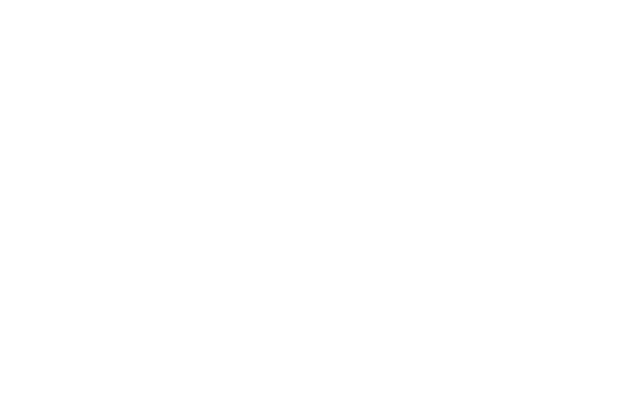
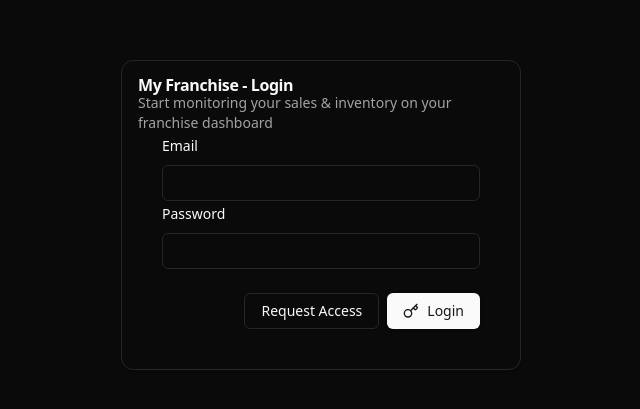
Before and after one commit to YasserCherfaoui/YCERP, a React (Vite) app: page /myFranchise/login in a window 1280 px wide. Before the commit this address had no page. Shown: the part 185-594 px from the top of the page, without its empty margins (319-959 px from the left). Built offline with nearby package versions, Linux system fonts and the light colour scheme.

Commit message:
My Franchise Auth Implemented

```diff
--- a/src/app/routes.tsx
+++ b/src/app/routes.tsx
@@ -1,3 +1,5 @@
+import FranchisePrivateRoute from "@/components/feature-specific/franchise-private-route";
+import FranchisePublicRoute from "@/components/feature-specific/franchise-public-route";
 import PrivateRoute from "@/components/feature-specific/private-route";
 import PublicRoute from "@/components/feature-specific/public-route";
 import CompanyLayout from "@/layouts/company-layout";
@@ -5,6 +7,7 @@
 import MainLayout from "@/layouts/main-layout";
 import LoginPage from "@/pages/auth/login-page";
 import RegisterPage from "@/pages/auth/register-page";
+import CompanyBillsPage from "@/pages/dashboard/company/company-bills-page";
 import CompanyControlPanelPage from "@/pages/dashboard/company/company-control-panel-page";
 import CompanyFranchisesPage from "@/pages/dashboard/company/company-franchises-page";
 import CompanyPage from "@/pages/dashboard/company/company-page";
@@ -12,6 +15,7 @@
 import WarehousePage from "@/pages/dashboard/company/warehouse-page";
 import DashboardPage from "@/pages/dashboard/dashboard-page";
 import MenuPage from "@/pages/dashboard/menu-page";
+import FranchiseLoginPage from "@/pages/franchise/auth/franchise-login-page";
 import HomePage from "@/pages/home-page";
 import { Route, Routes } from "react-router-dom";
 
@@ -25,17 +29,28 @@
           <Route path="/login" element={<LoginPage />} />
           <Route path="/register" element={<RegisterPage />} />
         </Route>
+        //! MY FRANCHISE ROUTES
+        <Route path={"/myFranchise"}>
+          <Route element={<FranchisePublicRoute />}>
+            <Route path="login" element={<FranchiseLoginPage />} />
+          </Route>
+          //! FRANCHISE PRIVATE ROUTES
+          <Route element={<FranchisePrivateRoute />}>
+            <Route index element={<></>} />
+          </Route>
+        </Route>
         //! WARNING: PRIVATE ROUTES
         <Route element={<PrivateRoute />}>
           // ANCHOR: DASHBOARD PAGES
           <Route path="/menu" element={<MenuPage />} />
-          <Route path="/company" >
+          <Route path="/company">
             <Route index element={<CompanyPage />} />
             <Route path=":companyID" element={<CompanyLayout />}>
               <Route index element={<CompanyControlPanelPage />} />
               <Route path="franchises" element={<CompanyFranchisesPage />} />
               <Route path="warehouse" element={<WarehousePage />} />
               <Route path="products" element={<CompanyProductsPage />} />
+              <Route path="bills" element={<CompanyBillsPage />} />
             </Route>
           </Route>
           <Route path="/franchise" element={<MenuPage />} />
--- a/src/app/store.ts
+++ b/src/app/store.ts
@@ -1,5 +1,6 @@
 // src/app/store.ts
 import authReducer from '@/features/auth/auth-slice';
+import franchiseSlice from '@/features/auth/franchise-slice';
 import companySlice from '@/features/company/company-slice';
 import { Action, ThunkAction, configureStore } from '@reduxjs/toolkit';
 // Import other reducers if you have them
@@ -8,6 +9,7 @@
   reducer: {
     auth: authReducer,
     company: companySlice,
+    franchise: franchiseSlice,
     // Add other reducers here
   },
 });
--- /dev/null
+++ b/src/components/feature-specific/franchise-auth/franchise-auth-login-form.tsx
@@ -0,0 +1,96 @@
+import { Button } from "@/components/ui/button";
+import {
+    Card,
+    CardContent,
+    CardDescription,
+    CardFooter,
+    CardTitle,
+} from "@/components/ui/card";
+import {
+    Form,
+    FormControl,
+    FormField,
+    FormItem,
+    FormLabel,
+    FormMessage,
+} from "@/components/ui/form";
+import { Input } from "@/components/ui/input";
+import { useToast } from "@/hooks/use-toast";
+import { LoginFormSchema, loginSchema } from "@/schemas/auth";
+import { loginMyFranchise } from "@/services/franchise-service";
+import { zodResolver } from "@hookform/resolvers/zod";
+import { useMutation } from "@tanstack/react-query";
+import { Key } from "lucide-react";
+import { useForm } from "react-hook-form";
+import { useNavigate } from "react-router-dom";
+
+export default function () {
+  const form = useForm<LoginFormSchema>({
+    resolver: zodResolver(loginSchema),
+  });
+  const { toast } = useToast();
+  const navigate = useNavigate();
+  const { mutate: loginMutate } = useMutation({
+    mutationFn: loginMyFranchise,
+    onSuccess: () => {
+      toast({
+        title: "Success",
+        description: "Login successful",
+      });
+      navigate("/myFranchise/menu");
+    },
+    onError: (error) => {
+      toast({
+        title: "Error",
+        description: error.message,
+        variant: "destructive",
+      });
+    },
+  });
+
+  return (
+    <Card className="w-[400px] p-4">
+      <CardTitle>My Franchise - Login</CardTitle>
+      <CardDescription>
+        Start monitoring your sales & inventory on your franchise dashboard
+      </CardDescription>
+      <CardContent>
+        <Form {...form}>
+          <FormField
+            name={"email"}
+            control={form.control}
+            render={({ field }) => (
+              <FormItem>
+                <FormLabel>Email</FormLabel>
+                <FormControl>
+                  <Input type="email" {...field} />
+                </FormControl>
+                <FormMessage />
+              </FormItem>
+            )}
+          />
+          <FormField
+            name={"password"}
+            control={form.control}
+            render={({ field }) => (
+              <FormItem>
+                <FormLabel>Password</FormLabel>
+                <FormControl>
+                  <Input type="password" {...field} />
+                </FormControl>
+                <FormMessage />
+              </FormItem>
+            )}
+          />
+        </Form>
+      </CardContent>
+      <CardFooter className="flex justify-end gap-2">
+        <Button variant={"outline"}>Request Access</Button>
+        <Button onClick={form.handleSubmit((data) => loginMutate(data))}>
+          <Key />
+          Login
+        </Button>
+      </CardFooter>
+    </Card>
+  );
+}
--- /dev/null
+++ b/src/components/feature-specific/franchise-private-route.tsx
@@ -0,0 +1,18 @@
+import useFranchise from "@/hooks/use-franchise";
+import { Navigate, Outlet, useLocation } from "react-router-dom";
+
+export default function () {
+  const location = useLocation();
+  const { isAuthenticated, isLoading, user } = useFranchise();
+  console.log(user);
+
+  if (isLoading) {
+    return <div>Loading...</div>;
+  }
+
+  return isAuthenticated ? (
+    <Outlet />
+  ) : (
+    <Navigate to="/myFranchise/login" state={{ from: location }} replace />
+  );
+}
--- /dev/null
+++ b/src/components/feature-specific/franchise-public-route.tsx
@@ -0,0 +1,13 @@
+import useFranchise from "@/hooks/use-franchise";
+import { Navigate, Outlet, useLocation } from "react-router-dom";
+
+
+export default function () {
+    const { isLoading, isAuthenticated } = useFranchise();
+    const location = useLocation();
+    if (isLoading) {
+        return <div>Loading...</div>;
+    }
+    return isAuthenticated ? <Navigate to="/myFranchise" state={{ from: location }} replace /> : <Outlet />
+
+}
--- /dev/null
+++ b/src/features/auth/franchise-slice.ts
@@ -0,0 +1,34 @@
+
+import { FranchiseAdministrator } from '@/models/data/administrator.model';
+import { Franchise } from '@/models/data/franchise.model';
+import { PayloadAction, createSlice } from '@reduxjs/toolkit';
+
+interface FranchiseState {
+  isAuthenticated: boolean;
+  user?: FranchiseAdministrator;
+  franchise?: Franchise
+}
+
+const initialState: FranchiseState = {
+  isAuthenticated: false,
+};
+
+export const franchiseSlice = createSlice({
+  name: 'franchise',
+  initialState,
+  reducers: {
+    login: (state, action: PayloadAction<FranchiseAdministrator>) => {
+      state.isAuthenticated = true;
+      state.user = action.payload;
+      state.franchise = action.payload.franchise;
+    },
+    logout: (state) => {
+      state.isAuthenticated = false;
+      state.user = undefined;
+      state.franchise = undefined;
+    },
+  },
+});
+
+export const { login, logout } = franchiseSlice.actions;
+export default franchiseSlice.reducer;
--- /dev/null
+++ b/src/hooks/use-franchise.ts
@@ -0,0 +1,63 @@
+import { useAppDispatch } from "@/app/hooks";
+import { RootState } from "@/app/store";
+import { login } from "@/features/auth/auth-slice";
+import { APIError } from "@/models/responses/api-response.model";
+import { fetchUser } from "@/services/auth-service";
+import { useEffect, useState } from "react";
+import { useSelector } from "react-redux";
+
+const useFranchise = () => {
+    const dispatch = useAppDispatch();
+    const user = useSelector((state: RootState) => state.franchise.user);
+    const franchise = useSelector((state: RootState) => state.franchise.franchise);
+    const isAuthenticated = useSelector((state: RootState) => state.franchise.isAuthenticated);
+    const [isLoading, setIsLoading] = useState(true);
+    const [error, setError] = useState<APIError | null>(null);
+
+    const checkAuth = async () => {
+        setIsLoading(true);
+        setError(null);
+        try {
+            const token = localStorage.getItem('my-franchise-user-token');
+            if (!token) {
+                setIsLoading(false);
+                return;
+            }
+
+            const response = await fetchUser(token);
+
+            if (response.status === 'success' && response.data) {
+                dispatch(login(response.data));
+            } else if (response.status === 'error' && response.error) {
+                localStorage.removeItem('my-franchise-user-token');
+                setError(response.error);
+            }
+
+            setIsLoading(false);
+        } catch (error) {
+            localStorage.removeItem('my-franchise-user-token');
+            setError(
+                {
+                    code: 'AUTH_ERROR',
+                    description: 'Authentication error. Please try again later.'
+                }
+            );
+            setIsLoading(false);
+
+        }
+    }
+    useEffect(() => {
+        checkAuth(); // Check authentication on mount
+    }, []);
+    return {
+        isAuthenticated,
+        user,
+        franchise,
+        isLoading,
+        error,
+        checkAuth
+    }
+
+}
+
+export default useFranchise
--- a/src/models/data/administrator.model.ts
+++ b/src/models/data/administrator.model.ts
@@ -1,4 +1,5 @@
 import { Company } from "./company.model";
+import { Franchise } from "./franchise.model";
 
 export interface Administrator {
     id: number;
@@ -17,6 +18,7 @@
     DeletedAt: string | null;
     administrator_id: number;
     franchise_id: number;
+    franchise?: Franchise;
     full_name: string;
     email: string;
   }
--- /dev/null
+++ b/src/models/responses/my-franchise-auth-response.model.ts
@@ -0,0 +1,6 @@
+import { FranchiseAdministrator } from "../data/administrator.model";
+
+export interface MyFranchiseAuthResponse {
+    token: string;
+    user: FranchiseAdministrator;
+}
--- /dev/null
+++ b/src/pages/franchise/auth/franchise-login-page.tsx
@@ -0,0 +1,10 @@
+import FranchiseAuthLoginForm from "@/components/feature-specific/franchise-auth/franchise-auth-login-form";
+
+export default function () {
+  return (
+    <div className="flex h-screen w-screen items-center justify-center">
+      <FranchiseAuthLoginForm />
+    </div>
+
+  );
+}
--- a/src/services/franchise-service.ts
+++ b/src/services/franchise-service.ts
@@ -1,6 +1,8 @@
 import { baseUrl } from "@/app/constants";
 import { Franchise } from "@/models/data/franchise.model";
 import { APIResponse } from "@/models/responses/api-response.model";
+import { MyFranchiseAuthResponse } from "@/models/responses/my-franchise-auth-response.model";
+import { LoginFormSchema } from "@/schemas/auth";
 import { CreateFranchiseSchema } from "@/schemas/franchise";
 
 
@@ -42,3 +44,22 @@
     return apiResponse;
 
 }
+
+export const loginMyFranchise = async (data: LoginFormSchema): Promise<APIResponse<MyFranchiseAuthResponse>> => {
+    const response = await fetch(`${baseUrl}/franchises/login`, {
+        method: 'POST',
+        headers: {
+            'Content-Type': 'application/json',
+        },
+        body: JSON.stringify(data)
+    });
+
+    if (!response.ok) {
+        const errorData = await response.json();
+        throw new Error(errorData.message || "Failed to login.");
+    }
+
+    const apiResponse: APIResponse<MyFranchiseAuthResponse> = await response.json();
+    return apiResponse;
+
+}
```
